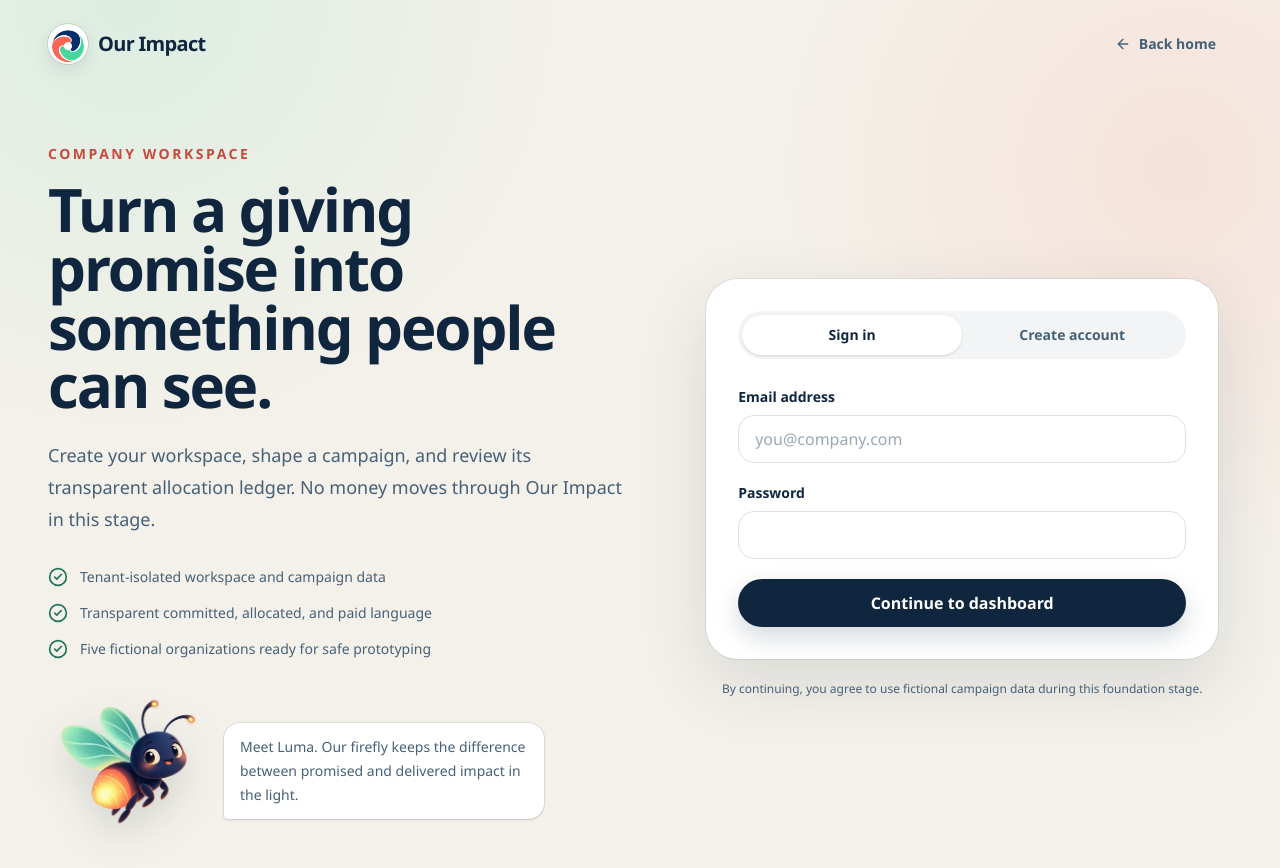
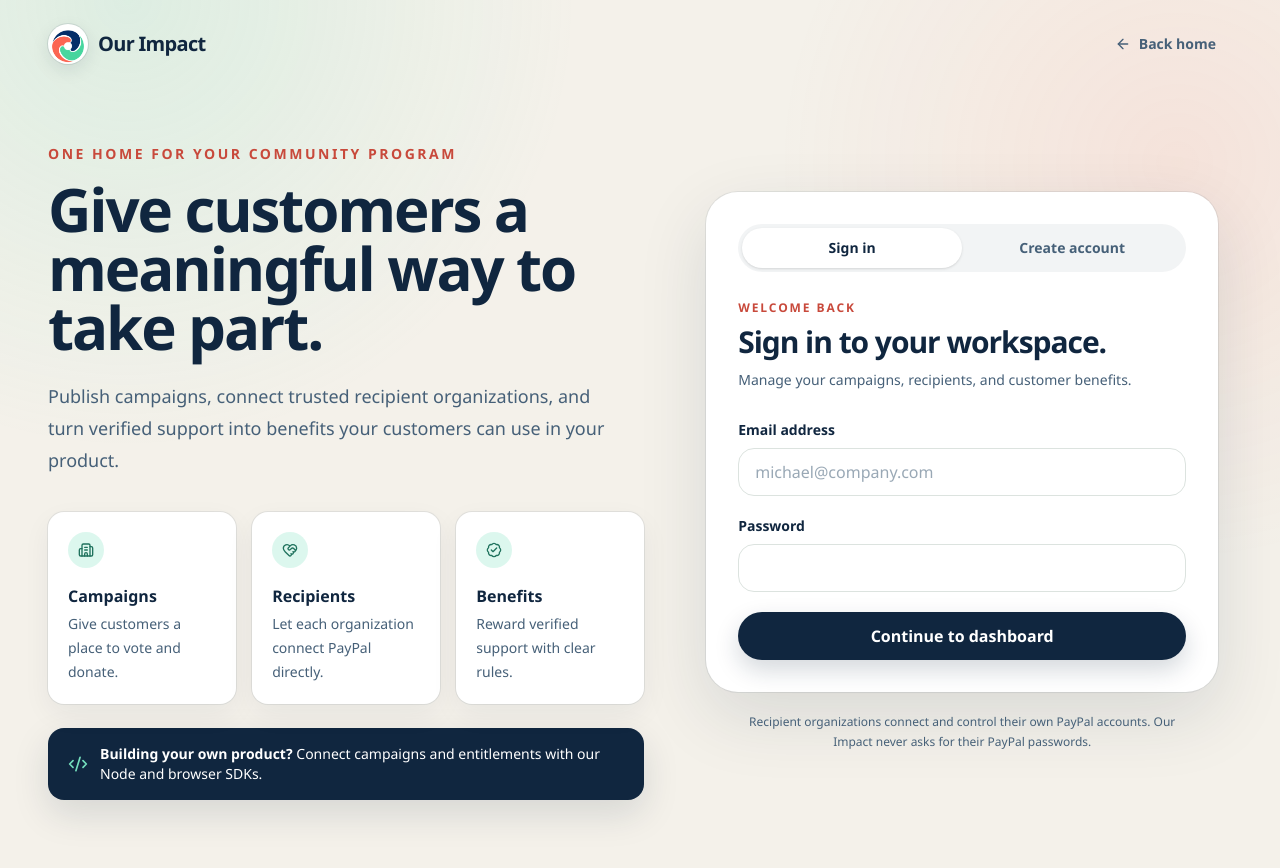
Before and after one commit to AnsellMaximilian/our-impact, a Next.js app: page /login in a window 1280 px wide. Shown: the top 868 px of the page. Built offline with nearby package versions, Linux system fonts and the light colour scheme; no server answers.

Commit message:
feat: polish authentication experience

```diff
--- a/src/app/(auth)/actions.ts
+++ b/src/app/(auth)/actions.ts
@@ -7,39 +7,92 @@ import { createClient } from "@/lib/supabase/server";
 export type AuthActionState = {
   error?: string;
   message?: string;
+  values?: {
+    email: string;
+    displayName?: string;
+  };
 };
 
-const credentialsSchema = z.object({
-  email: z.string().trim().email("Enter a valid email address."),
+const emailSchema = z.string().trim().email("Enter a valid email address.");
+
+const signInSchema = z.object({
+  email: emailSchema,
+  password: z.string().min(1, "Enter your password."),
+});
+
+const signUpSchema = z.object({
+  displayName: z
+    .string()
+    .trim()
+    .min(2, "Enter your name.")
+    .max(80, "Keep your name under 80 characters."),
+  email: emailSchema,
   password: z
     .string()
     .min(8, "Password must be at least 8 characters.")
     .regex(/[A-Za-z]/, "Password must include a letter.")
-    .regex(/[0-9]/, "Password must include a number."),
+    .regex(/[0-9]/, "Password must include a number.")
+    .regex(/[^A-Za-z0-9]/, "Password must include a symbol."),
 });
 
-const signUpSchema = credentialsSchema.extend({
-  displayName: z.string().trim().min(2).max(80),
-});
+function formValue(formData: FormData, key: string) {
+  const value = formData.get(key);
+  return typeof value === "string" ? value : "";
+}
+
+function signInError(code?: string) {
+  switch (code) {
+    case "email_not_confirmed":
+      return "Confirm your email before signing in. Open the newest confirmation message in your inbox.";
+    case "over_request_rate_limit":
+      return "Too many sign-in attempts. Wait a few minutes, then try again.";
+    default:
+      return "We couldn’t sign you in. Check your email and password.";
+  }
+}
+
+function signUpError(code?: string) {
+  switch (code) {
+    case "weak_password":
+      return "Choose a stronger password with at least 8 characters, including a letter, number, and symbol.";
+    case "email_exists":
+    case "user_already_exists":
+      return "An account with this email already exists. Sign in instead.";
+    case "over_email_send_rate_limit":
+    case "over_request_rate_limit":
+      return "Too many signup attempts. Wait a few minutes, then try again.";
+    case "signup_disabled":
+    case "email_provider_disabled":
+      return "Account creation is temporarily unavailable. Please try again later.";
+    default:
+      return "We couldn’t create your account. Review your details and try again.";
+  }
+}
 
 export async function signIn(
   _state: AuthActionState,
   formData: FormData,
 ): Promise<AuthActionState> {
-  const parsed = credentialsSchema.safeParse({
-    email: formData.get("email"),
-    password: formData.get("password"),
+  const values = {
+    email: formValue(formData, "email").trim(),
+  };
+  const parsed = signInSchema.safeParse({
+    email: values.email,
+    password: formValue(formData, "password"),
   });
 
   if (!parsed.success) {
-    return { error: parsed.error.issues[0]?.message ?? "Check your details." };
+    return {
+      error: parsed.error.issues[0]?.message ?? "Check your details.",
+      values,
+    };
   }
 
   const supabase = await createClient();
   const { error } = await supabase.auth.signInWithPassword(parsed.data);
 
   if (error) {
-    return { error: "We couldn’t sign you in. Check your email and password." };
+    return { error: signInError(error.code), values };
   }
 
   redirect("/dashboard");
@@ -49,14 +102,21 @@ export async function signUp(
   _state: AuthActionState,
   formData: FormData,
 ): Promise<AuthActionState> {
+  const values = {
+    displayName: formValue(formData, "display_name").trim(),
+    email: formValue(formData, "email").trim(),
+  };
   const parsed = signUpSchema.safeParse({
-    displayName: formData.get("display_name"),
-    email: formData.get("email"),
-    password: formData.get("password"),
+    displayName: values.displayName,
+    email: values.email,
+    password: formValue(formData, "password"),
   });
 
   if (!parsed.success) {
-    return { error: parsed.error.issues[0]?.message ?? "Check your details." };
+    return {
+      error: parsed.error.issues[0]?.message ?? "Check your details.",
+      values,
+    };
   }
 
   const supabase = await createClient();
@@ -70,7 +130,7 @@ export async function signUp(
   });
 
   if (error) {
-    return { error: error.message };
+    return { error: signUpError(error.code), values };
   }
 
   if (data.session) {
@@ -79,6 +139,7 @@ export async function signUp(
 
   return {
     message: "Check your inbox to confirm your email, then return here to sign in.",
+    values,
   };
 }
 
--- a/src/app/(auth)/login/page.tsx
+++ b/src/app/(auth)/login/page.tsx
@@ -1,7 +1,12 @@
 import type { Metadata } from "next";
-import Image from "next/image";
 import Link from "next/link";
-import { ArrowLeft, CheckCircle2 } from "lucide-react";
+import {
+  ArrowLeft,
+  BadgeCheck,
+  Building2,
+  Code2,
+  HeartHandshake,
+} from "lucide-react";
 import { AuthForm } from "@/components/auth-form";
 import { AuthFeedback } from "@/components/auth-feedback";
 import { Brand } from "@/components/brand";
@@ -33,51 +38,35 @@ export default async function LoginPage({
           </Link>
         </div>
 
-        <div className="grid items-center gap-12 py-14 lg:grid-cols-[1.05fr_0.95fr] lg:py-20">
-          <section className="max-w-2xl">
+        <div className="grid items-center gap-12 py-10 lg:grid-cols-[1.05fr_0.95fr] lg:py-20">
+          <section className="order-2 max-w-2xl lg:order-1">
             <p className="mb-4 text-sm font-bold uppercase tracking-[0.18em] text-coral-dark">
-              Company workspace
+              One home for your community program
             </p>
             <h1 className="display-type text-5xl font-semibold leading-[0.98] sm:text-6xl">
-              Turn a giving promise into something people can see.
+              Give customers a meaningful way to take part.
             </h1>
             <p className="mt-6 max-w-xl text-lg leading-8 text-ink-soft">
-              Create your workspace, shape a campaign, and review its transparent allocation ledger. No money moves through Our Impact in this stage.
+              Publish campaigns, connect trusted recipient organizations, and turn verified support into benefits your customers can use in your product.
             </p>
 
-            <ul className="mt-8 space-y-4 text-sm font-medium text-ink-soft">
-              {[
-                "Tenant-isolated workspace and campaign data",
-                "Transparent committed, allocated, and paid language",
-                "Five fictional organizations ready for safe prototyping",
-              ].map((item) => (
-                <li key={item} className="flex items-center gap-3">
-                  <CheckCircle2 className="size-5 text-mint-dark" aria-hidden="true" />
-                  {item}
-                </li>
-              ))}
-            </ul>
+            <div className="mt-9 grid gap-4 sm:grid-cols-3 lg:grid-cols-1 xl:grid-cols-3">
+              <AuthBenefit icon={Building2} title="Campaigns" copy="Give customers a place to vote and donate." />
+              <AuthBenefit icon={HeartHandshake} title="Recipients" copy="Let each organization connect PayPal directly." />
+              <AuthBenefit icon={BadgeCheck} title="Benefits" copy="Reward verified support with clear rules." />
+            </div>
 
-            <div className="mt-8 flex items-end gap-4">
-              <Image
-                src="/brand/luma-firefly.png"
-                alt="Luma, the Our Impact firefly mascot"
-                width={180}
-                height={160}
-                className="h-auto w-32 drop-shadow-[0_16px_20px_rgba(16,38,63,0.15)] sm:w-40"
-                priority
-              />
-              <p className="mb-4 max-w-xs rounded-2xl rounded-bl-sm bg-white px-4 py-3 text-sm leading-6 text-ink-soft shadow-sm ring-1 ring-ink/8">
-                Meet Luma. Our firefly keeps the difference between promised and delivered impact in the light.
-              </p>
+            <div className="mt-6 flex items-center gap-3 rounded-2xl bg-ink px-5 py-4 text-sm text-white shadow-[0_14px_36px_rgba(16,38,63,0.13)]">
+              <Code2 className="size-5 shrink-0 text-mint" aria-hidden="true" />
+              <p><span className="font-semibold">Building your own product?</span> Connect campaigns and entitlements with our Node and browser SDKs.</p>
             </div>
           </section>
 
-          <section className="mx-auto w-full max-w-lg">
+          <section className="order-1 mx-auto w-full max-w-lg lg:order-2">
             <AuthFeedback fallbackError={query.error} nextPath={nextPath} />
             <AuthForm />
-            <p className="mt-5 text-center text-xs leading-5 text-ink-soft">
-              By continuing, you agree to use fictional campaign data during this foundation stage.
+            <p className="mx-auto mt-5 max-w-md text-center text-xs leading-5 text-ink-soft">
+              Recipient organizations connect and control their own PayPal accounts. Our Impact never asks for their PayPal passwords.
             </p>
           </section>
         </div>
@@ -85,3 +74,23 @@ export default async function LoginPage({
     </main>
   );
 }
+
+function AuthBenefit({
+  icon: Icon,
+  title,
+  copy,
+}: {
+  icon: typeof Building2;
+  title: string;
+  copy: string;
+}) {
+  return (
+    <article className="rounded-2xl bg-white p-5 shadow-[0_10px_28px_rgba(16,38,63,0.06)] ring-1 ring-ink/8">
+      <span className="grid size-9 place-items-center rounded-full bg-mint/25 text-mint-dark">
+        <Icon className="size-4" aria-hidden="true" />
+      </span>
+      <h2 className="mt-4 font-semibold">{title}</h2>
+      <p className="mt-1 text-sm leading-6 text-ink-soft">{copy}</p>
+    </article>
+  );
+}
--- a/src/components/auth-form.tsx
+++ b/src/components/auth-form.tsx
@@ -10,6 +10,8 @@ const initialState: AuthActionState = {};
 
 export function AuthForm() {
   const [mode, setMode] = useState<"signin" | "signup">("signin");
+  const [displayName, setDisplayName] = useState("");
+  const [email, setEmail] = useState("");
   const [signInState, signInAction] = useActionState(signIn, initialState);
   const [signUpState, signUpAction] = useActionState(signUp, initialState);
   const state = mode === "signin" ? signInState : signUpState;
@@ -34,6 +36,20 @@ export function AuthForm() {
         ))}
       </div>
 
+      <div className="mb-7">
+        <p className="text-xs font-bold uppercase tracking-[0.16em] text-coral-dark">
+          {mode === "signin" ? "Welcome back" : "Get started"}
+        </p>
+        <h2 className="display-type mt-2 text-3xl font-semibold">
+          {mode === "signin" ? "Sign in to your workspace." : "Create your Our Impact workspace."}
+        </h2>
+        <p className="mt-2 text-sm leading-6 text-ink-soft">
+          {mode === "signin"
+            ? "Manage your campaigns, recipients, and customer benefits."
+            : "Start with a campaign now and connect your product whenever you’re ready."}
+        </p>
+      </div>
+
       <form action={mode === "signin" ? signInAction : signUpAction} className="space-y-5">
         {mode === "signup" && (
           <label className="block">
@@ -44,8 +60,10 @@ export function AuthForm() {
               required
               minLength={2}
               maxLength={80}
+              value={displayName}
+              onChange={(event) => setDisplayName(event.target.value)}
               className="min-h-12 w-full rounded-2xl border border-line bg-white px-4 text-base placeholder:text-ink-soft/55"
-              placeholder="Ansel"
+              placeholder="Michael Scott"
             />
           </label>
         )}
@@ -57,24 +75,27 @@ export function AuthForm() {
             type="email"
             autoComplete="email"
             required
+            value={email}
+            onChange={(event) => setEmail(event.target.value)}
             className="min-h-12 w-full rounded-2xl border border-line bg-white px-4 text-base placeholder:text-ink-soft/55"
-            placeholder="you@company.com"
+            placeholder="michael@company.com"
           />
         </label>
 
         <label className="block">
           <span className="mb-2 block text-sm font-semibold">Password</span>
           <input
+            key={mode}
             name="password"
             type="password"
             autoComplete={mode === "signin" ? "current-password" : "new-password"}
             required
-            minLength={8}
+            minLength={mode === "signup" ? 8 : 1}
             className="min-h-12 w-full rounded-2xl border border-line bg-white px-4 text-base"
           />
           {mode === "signup" && (
             <span className="mt-2 block text-xs leading-5 text-ink-soft">
-              Use at least 8 characters with a letter and a number.
+              Use at least 8 characters with a letter, number, and symbol.
             </span>
           )}
         </label>
```
